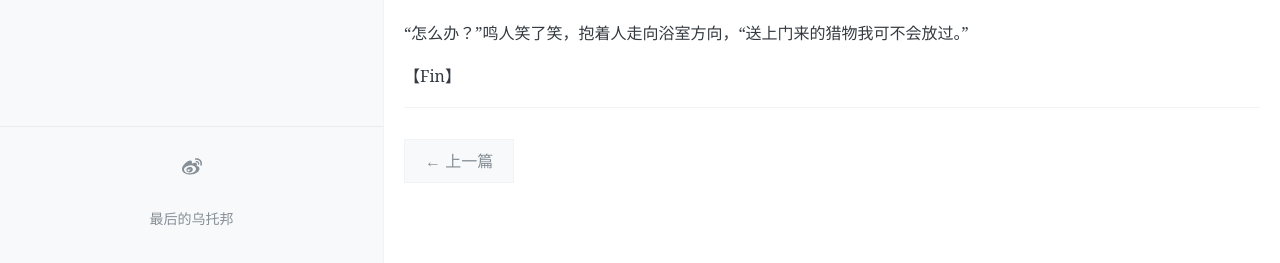
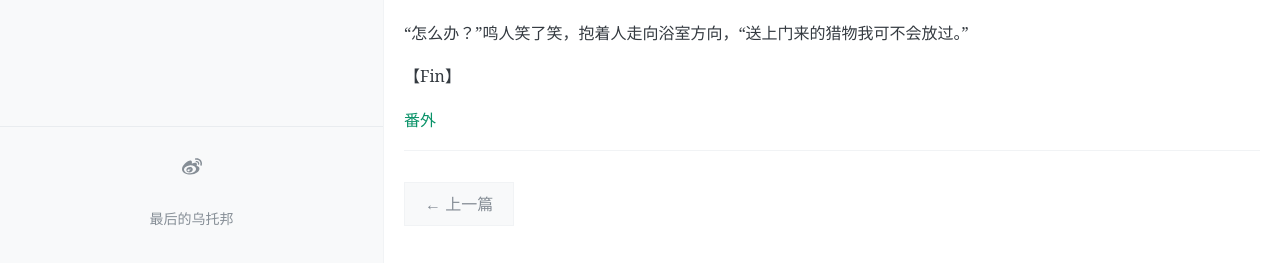
Before and after one commit to jbqcrystal/jbqcrystal.github.io, a Jekyll site: the page built from _posts/2020-07-26-ns-漩涡上将，请用茶.md, in a window 1280 px wide and 900 px high, scrolled down 3982 px. Shown: the part 634-897 px from the top of the window. Built offline with Jekyll 4.4.1, drawn with Linux system fonts in a browser that asks for light colours; comment, search, counter and statistics services are not loaded; before the commit the page ends 4839 px from its top, so only the background shows below that.

Commit message:
修改文件: _posts/2020-07-26-ns-漩涡上将，请用茶.md

```diff
--- a/_posts/2020-07-26-ns-漩涡上将，请用茶.md
+++ b/_posts/2020-07-26-ns-漩涡上将，请用茶.md
@@ -185,3 +185,5 @@ comments: true
 
 
 【Fin】
+
+[番外](https://jbqcrystal.github.io/ns-%E5%90%AC%E8%AF%B4%E4%BF%98%E8%99%8F%E7%9A%84%E7%94%9F%E6%B4%BB%E5%BE%88-%E8%89%B0%E8%8B%A6/)
```
